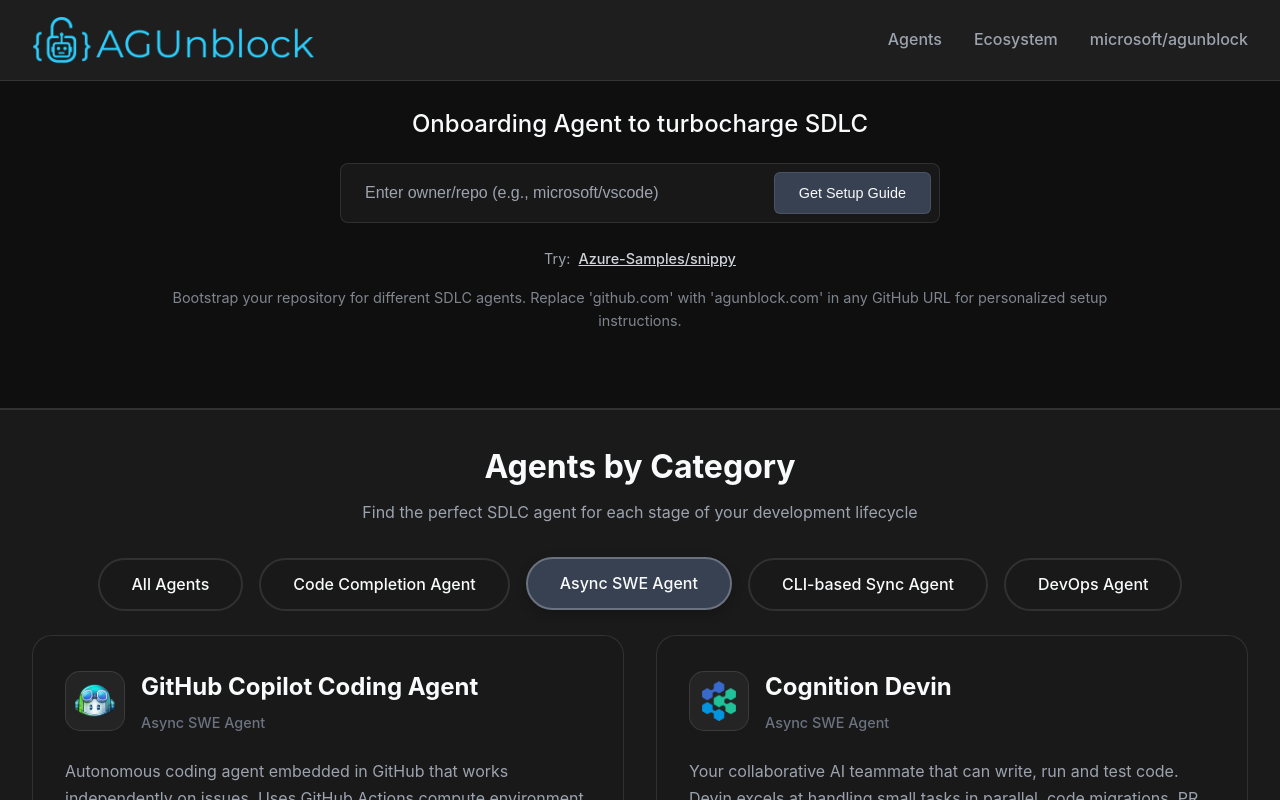
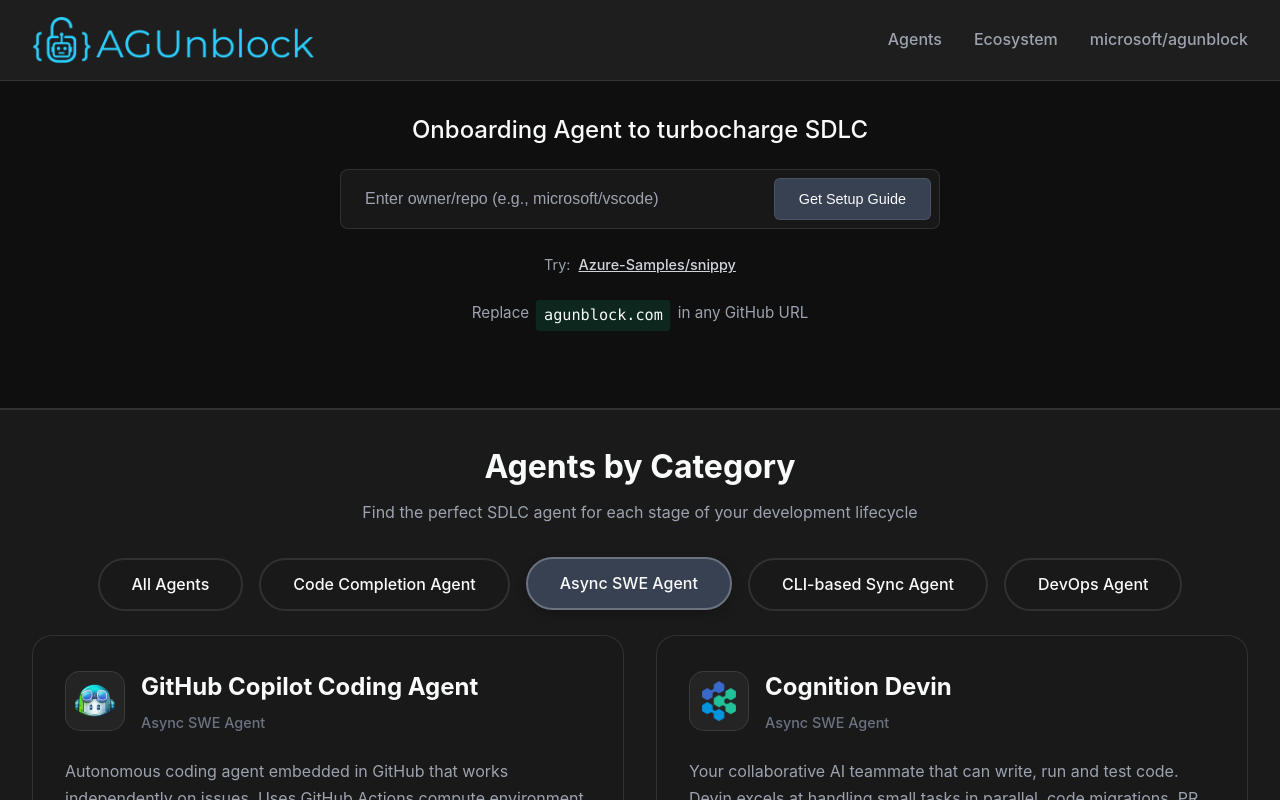
Before and after one commit to thegovind/agunblock, a React (Vite) app in the folder frontend/: page / in a window 1280 px wide. Shown: the top 800 px of the page. Built offline with nearby package versions, Linux system fonts and the light colour scheme; no server answers; a web font is replaced by a local one.

Commit message:
Adds animated URL transformation to homepage
Implements an animated URL transformation on the homepage to visually demonstrate the functionality of replacing 'github.com' with 'agunblock.com'.

This enhancement provides a more engaging and intuitive introduction to the tool's core feature.

```diff
--- a/frontend/src/App.css
+++ b/frontend/src/App.css
@@ -244,6 +244,85 @@
     opacity: 0.8;
   }
 
+  /* ---------- ANIMATED URL TRANSFORMATION ---------- */
+  .url-animation-demo {
+    margin: 1.5rem 0 0.5rem;
+    text-align: center;
+  }
+
+  .url-demo-text {
+    font-size: 0.95rem;
+    color: var(--text-secondary);
+    font-weight: 400;
+  }
+
+  .animated-domain {
+    position: relative;
+    display: inline-block;
+    font-family: 'Monaco', 'Menlo', 'Ubuntu Mono', monospace;
+    font-weight: 500;
+    min-width: 140px;
+    height: 1.2em;
+    vertical-align: baseline;
+  }
+
+  .domain-text {
+    position: absolute;
+    top: 0;
+    left: 50%;
+    transform: translateX(-50%);
+    transition: all 0.8s cubic-bezier(0.4, 0, 0.2, 1);
+    padding: 0.2rem 0.5rem;
+    border-radius: 4px;
+    white-space: nowrap;
+  }
+
+  .domain-text.github {
+    opacity: 1;
+    transform: translateX(-50%) translateY(0);
+    background: rgba(220, 53, 69, 0.1);
+    color: var(--text-primary);
+    animation: fadeToAgunblock 4s infinite;
+  }
+
+  .domain-text.agunblock {
+    opacity: 0;
+    transform: translateX(-50%) translateY(20px);
+    background: rgba(16, 185, 129, 0.15);
+    color: var(--text-primary);
+    animation: fadeFromGithub 4s infinite;
+  }
+
+  @keyframes fadeToAgunblock {
+    0%, 35% {
+      opacity: 1;
+      transform: translateX(-50%) translateY(0);
+    }
+    50%, 85% {
+      opacity: 0;
+      transform: translateX(-50%) translateY(-20px);
+    }
+    100% {
+      opacity: 1;
+      transform: translateX(-50%) translateY(0);
+    }
+  }
+
+  @keyframes fadeFromGithub {
+    0%, 35% {
+      opacity: 0;
+      transform: translateX(-50%) translateY(20px);
+    }
+    50%, 85% {
+      opacity: 1;
+      transform: translateX(-50%) translateY(0);
+    }
+    100% {
+      opacity: 0;
+      transform: translateX(-50%) translateY(20px);
+    }
+  }
+
   /* ---------- REPO INPUT ---------- */
   .repo-input-container {
     max-width: 600px;
@@ -610,6 +689,19 @@
     .hero-try-section {
       gap: 0.4rem;
       margin-bottom: 0.5rem;
+    }
+    .url-animation-demo {
+      margin: 1rem 0 0.75rem;
+    }
+    .url-demo-text {
+      font-size: 0.85rem;
+    }
+    .animated-domain {
+      min-width: 120px;
+    }
+    .domain-text {
+      padding: 0.15rem 0.4rem;
+      font-size: 0.9rem;
     }
     .categories {
       padding: 1.5rem 1rem 2rem;
--- a/frontend/src/components/HomePage.tsx
+++ b/frontend/src/components/HomePage.tsx
@@ -153,9 +153,19 @@
               </span>
             </div>
 
-            <p className="hero-description">
-              Bootstrap your repository for different SDLC agents. Replace 'github.com' with 'agunblock.com' in any GitHub URL for personalized setup instructions.
-            </p>
+            {/* Animated URL transformation */}
+            <div className="url-animation-demo">
+              <span className="url-demo-text">
+                Replace{' '}
+                <span className="animated-domain">
+                  <span className="domain-text github">github.com</span>
+                  <span className="domain-text agunblock">agunblock.com</span>
+                </span>
+                {' '}in any GitHub URL
+              </span>
+            </div>
+
+
           </div>
         </div>
       </section>
```
